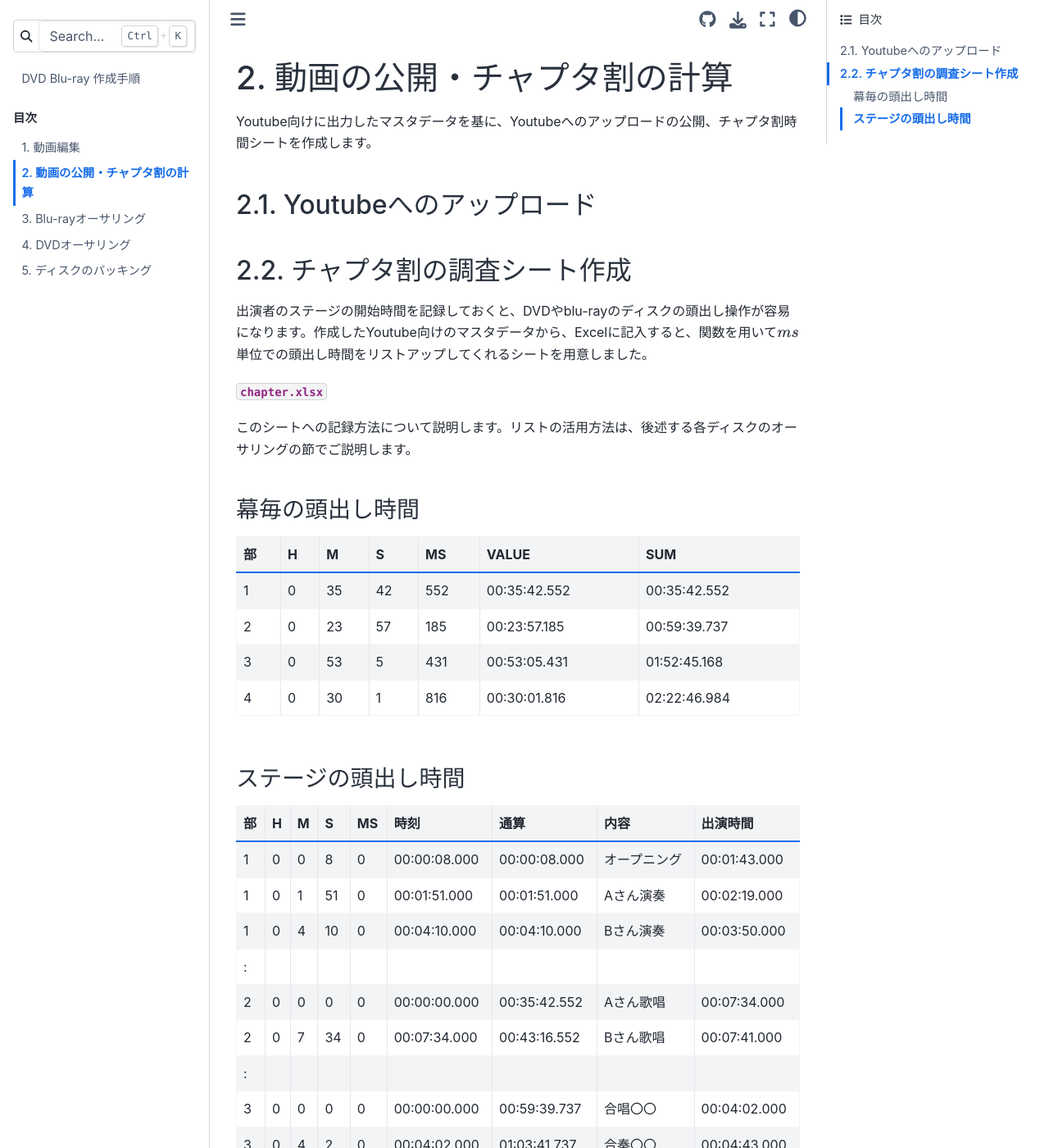
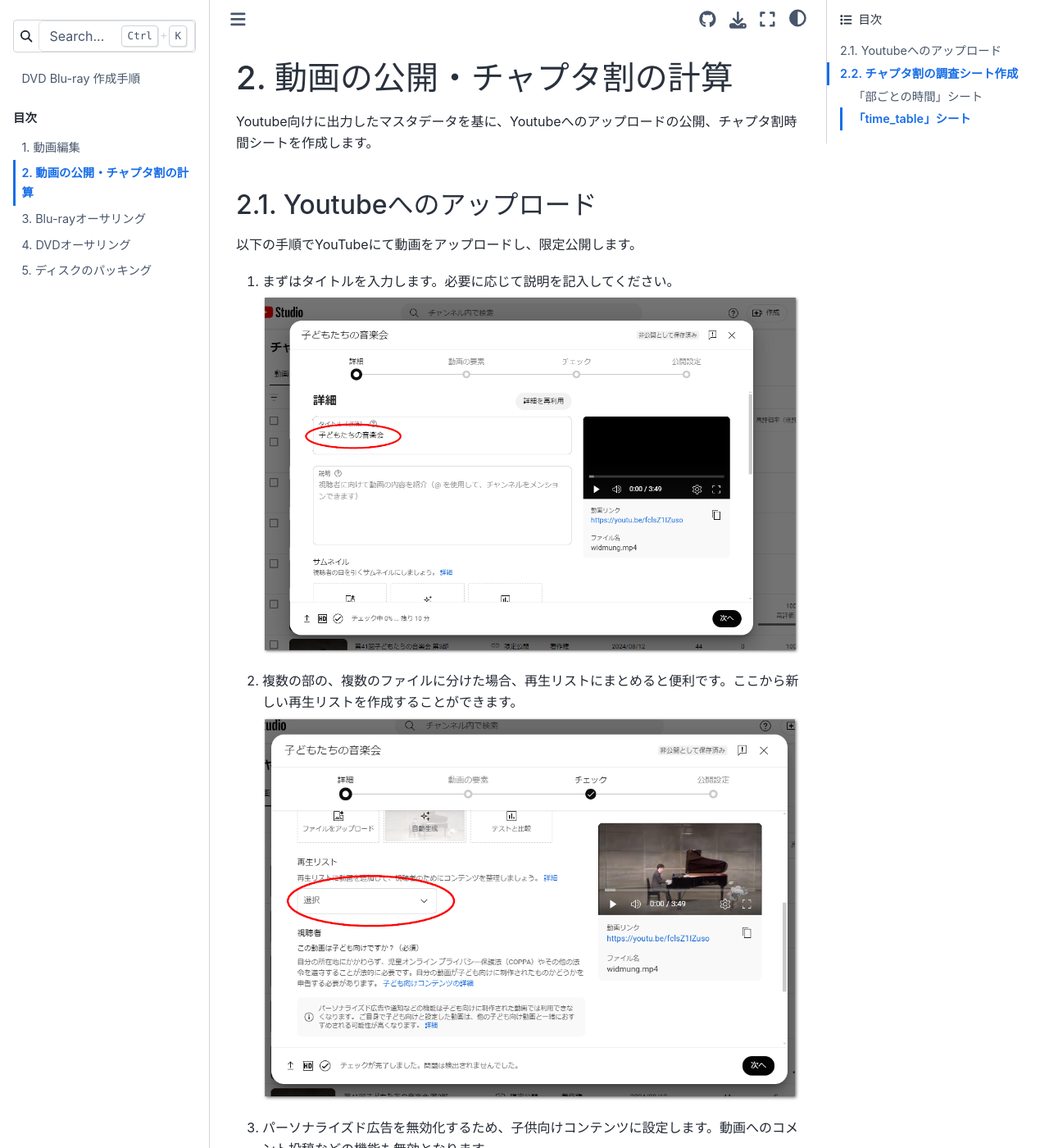
Before and after one commit to ta-ichihashi/howto_make_video, a Sphinx documentation site: the page built from source/youtube/index.md, in a window 1280 px wide and 1400 px high. Shown: the whole window at 82% size. Built offline with Sphinx 7.4.7 and the Sphinx Book theme 1.1.4, drawn with Linux system fonts in a browser that asks for light colours; some of the changed text lies outside the part shown.

Commit message:
Youtubeのアップロード説明追加

````diff
--- a/source/youtube/index.md
+++ b/source/youtube/index.md
@@ -4,17 +4,35 @@
 
 ## Youtubeへのアップロード
 
+以下の手順でYouTubeにて動画をアップロードし、限定公開します。
+
+1. まずはタイトルを入力します。必要に応じて説明を記入してください。
+
+    ![](assets/2024-09-22-14-51-07.png){align=center}
+
+2. 複数の部の、複数のファイルに分けた場合、再生リストにまとめると便利です。ここから新しい再生リストを作成することができます。
+
+    ![](assets/2024-09-22-14-51-31.png){align=center}
+
+3. パーソナライズド広告を無効化するため、子供向けコンテンツに設定します。動画へのコメント投稿などの機能も無効となります。
+
+    ![](assets/2024-09-22-14-51-56.png){align=center}
+
+4. 動画の要素、チェックのページで「次へ」ボタンを押してページを送ります。
+5. 公開設定のページでは、「限定公開」に設定します。URLをお知らせした対象の方だけに動画を公開することができます。
+
+    ![](assets/2024-09-22-14-52-09.png){align=center}
+
 (section_chapter_cue)=
 ## チャプタ割の調査シート作成
 
-出演者のステージの開始時間を記録しておくと、DVDやblu-rayのディスクの頭出し操作が容易になります。作成したYoutube向けのマスタデータから、Excelに記入すると、関数を用いて$ms$単位での頭出し時間をリストアップしてくれるシートを用意しました。
+出演者のステージの開始時間を記録して頭出し時間のリストをExcelで作成します。テンプレートは以下からダウンロードしてください。
 
 {download}`chapter.xlsx<./assets/chapter.xlsx>`
 
-このシートへの記録方法について説明します。リストの活用方法は、後述する各ディスクのオーサリングの節でご説明します。
+### 「部ごとの時間」シート
 
-### 幕毎の頭出し時間
-
+部（動画ファイル）毎のトータル時間を記録します。部毎の総時間をH, M, S, MS列にそれぞれ分けて入れてください。
 
 ```{csv-table}
 :header: 部,H,M,S,MS,VALUE,SUM
@@ -25,7 +43,9 @@
 4,0,30,1,816,00:30:01.816,02:22:46.984
 ```
 
-### ステージの頭出し時間
+### 「time_table」シート
+
+出演ステージの頭出し時間をH, M, S, MS列に設定します。チャプタ毎に個別の動画ファイルになっているため、部毎に0:0:0.000からスタートします。タイトル画面など頭出しが不要な場合は省いても構いません。
 
 ```{csv-table}
 :header: 部,H,M,S,MS,時刻,通算,内容,出演時間
````
Also changed, not shown: source/kdenlive/index.md (+1 -3 lines), source/youtube/assets/2024-09-22-14-51-07.png (added), source/youtube/assets/2024-09-22-14-51-31.png (added), source/youtube/assets/2024-09-22-14-51-56.png (added), source/youtube/assets/2024-09-22-14-52-09.png (added).
